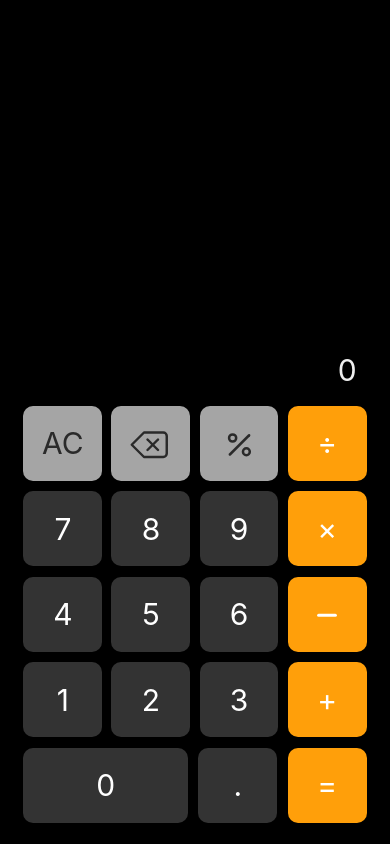
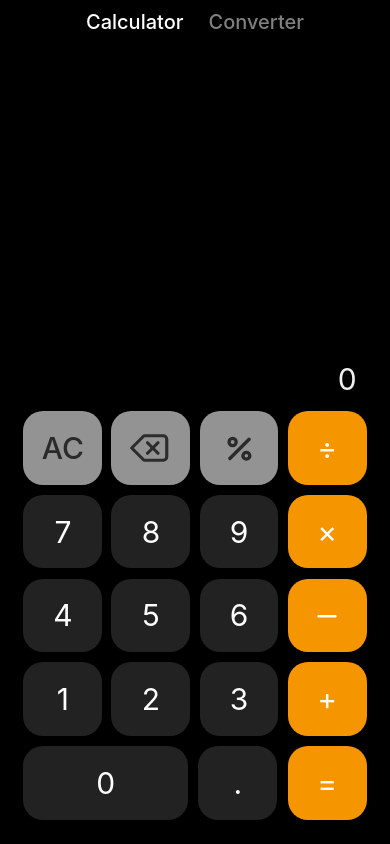
Before and after one commit to vishalkumar1007/React_Native_Calculator_Mobile_App, a React Native app: screen / in a window 390 px wide. Built offline with nearby package versions, Linux system fonts and the light colour scheme.

Commit message:
add converter section.

```diff
--- a/App.tsx
+++ b/App.tsx
@@ -2,27 +2,71 @@
 /* eslint-disable react-native/no-inline-styles */
 
 
-import React from 'react';
-import {StyleSheet, View} from 'react-native';
+import React, { useEffect } from 'react';
+import { StyleSheet, View, Text, TouchableOpacity } from 'react-native';
 import Calculator from './components/Calculator';
-
+import { useState } from 'react';
 
 const styles = StyleSheet.create({
-  main:{
-    width:'100%',
-    height:'100%',
-    display:'flex',
-    justifyContent:'center',
-    alignItems:'center',
-    backgroundColor:'#000000',
+  main: {
+    width: '100%',
+    height: '100%',
+    display: 'flex',
+    justifyContent: 'center',
+    alignItems: 'center',
+    backgroundColor: '#000000',
   },
+  option: {
+    // backgroundColor: 'red',
+    width: '100%',
+    height: '4%',
+    display: 'flex',
+    flexDirection: 'row',
+    justifyContent: 'center',
+    alignItems: 'flex-end',
+    gap: 25
+  },
+  option_text: {
+    fontSize: 20,
+    fontWeight: '500',
+    color:'gray'
+  },
+  output: {
+    // backgroundColor:'yellow',
+    width: '100%',
+    height: '96%'
+  },
+  active:{
+    color:'white',
+  }
 });
 
 function App(): React.JSX.Element {
+  const [activeElement, setActiveElement] = useState('cal');
+
+  function Active(value: string){
+    if(value !== activeElement){
+      setActiveElement(value);
+    }
+  }
+
+
 
   return (
     <View style={styles.main}>
-      <Calculator/>
+      <View style={styles.option}>
+        <TouchableOpacity onPress={() => Active('cal')} disabled={activeElement === 'cal'}>
+          <Text style={[styles.option_text, { color: activeElement==='cal'?'white':'gray' }]}>Calculator</Text>
+        </TouchableOpacity>
+        <TouchableOpacity onPress={() => Active('con')} disabled={activeElement === 'con'}>
+          <Text style={[styles.option_text, { color: activeElement==='con'?'white':'gray' }]}>Converter</Text>
+        </TouchableOpacity>
+      </View>
+      <View style={styles.output}>
+        {
+          activeElement==='cal'?<Calculator />:<View/>
+        }
+      </View>
     </View>
   );
 }
--- a/components/Calculator.js
+++ b/components/Calculator.js
@@ -1,73 +1,30 @@
-
 import React, { useEffect, useState, useRef } from 'react';
 import { SafeAreaView, View, Text, StyleSheet, TextInput, Alert, TouchableOpacity, ScrollView } from 'react-native';
 import { Vibration } from 'react-native';
 import Svg, { Path, Line, Circle } from 'react-native-svg';
 
-
 function Calculator() {
     const scrollViewRef = useRef();
     const [inputLog, setInputLog] = useState('');
-    const [finalOutput, setFinalOutput] = useState(0);
-    const [lastInt, setLastInt] = useState('');
+    const [finalOutput, setFinalOutput] = useState(0)
 
-    // const calculate = ()=>{
-    //     inputLog.forEach(n => {
-    //         let evaluate = null;
-    //         if(['1', '2', '3', '4', '5', '6', '7', '8', '9', '0'].includes(n)){
-    //             let intValue = Number(n);
-    //             let strValue = intValue.toString();
 
-    //             if(strValue.length!==0){
-
-    //             }
-    //         }
-    //         switch (n) {
-    //             case '+':
-    //                 evaluate++;
-    //                 break;
-    //             case '-':
-    //                 evaluate--;
-    //                 break;
-    //             case '/':
-    //                 evaluate/=evaluate;
-    //                 break;
-    //             case '*':
-    //                 evaluate*=evaluate;
-    //                 break;
-    //             case '%':
-    //                 evaluate%=evaluate;
-    //                 break;
-    //         }
-    //     });
-    // }
-
-    const findDuplicate = (str) => {
-        // console.log(str);
-        let cnt = 0;
-        for (const element of str) {
-            if (cnt === 1) {
+    const HandelMultipleDot = (str) => {
+        let dotCnt = 0;
+        for(let i=str.length-1; i>=0; i--){
+            if(dotCnt>=1){
                 return false;
-            } else if (element === '.') {
-                cnt++;
+            }
+            else if(str[i]==='.'){
+                dotCnt++;
             }
         }
         return true;
     }
 
-    // const
 
-    useEffect(() => {
-        console.log('input Log', inputLog);
-        console.log('lastInt', lastInt);
+    const HandelCommonInput = (value) =>{
 
-    }, [inputLog])
-
-    const HandelOnPress = (value) => {
-        Vibration.vibrate(10);
-        switch (value) {
-            case '.':
-                if (findDuplicate(lastInt)) {
         if (['%', '+', '-', '÷', 'x', '.'].includes(value)) {
             const pvrVal = inputLog.length > 0 ? inputLog[inputLog.length - 1] : null;
             if (['%', '+', '-', '÷', 'x', '.'].includes(pvrVal)) {
@@ -78,74 +35,22 @@ function Calculator() {
                 setInputLog(input);
             }
 
-                    } else {
+        }else{
 
             let input = inputLog;
             input += value;
             setInputLog(input);
         }
+    }
 
-                    // ...............................
-
-
-                    if (['%', '+', '-', '÷', 'x'].includes(value)) {
-                        setLastInt('');
-                    } else if (value === '.') {
-                        const isPvrDot = lastInt.length > 0 ? lastInt[lastInt.length - 1] : null;
-                        if (isPvrDot === '.') {
-                            setLastInt(lastInt.substr(0, lastInt.length - 1) + value);
-                        } else {
-                            let onlyInt = lastInt;
-                            onlyInt += value;
-                            setLastInt(onlyInt);
+    const HandelOnPress = (value) => {
+        Vibration.vibrate(10);
+        if (value === '.') {
+            if (HandelMultipleDot(inputLog)) {
+                HandelCommonInput(value);
             }
         } else {
-                        let onlyInt = lastInt;
-                        onlyInt += value;
-                        setLastInt(onlyInt);
-                    }
-                }
-                break;
-
-            default:
-                if (['%', '+', '-', '÷', 'x', '.'].includes(value)) {
-                    const pvrVal = inputLog.length > 0 ? inputLog[inputLog.length - 1] : null;
-                    if (['%', '+', '-', '÷', 'x', '.'].includes(pvrVal)) {
-                        setInputLog(inputLog.substr(0, inputLog.length - 1) + value)
-                    } else {
-                        let input = inputLog;
-                        input += value;
-                        setInputLog(input);
-                    }
-
-                } else {
-
-                    let input = inputLog;
-                    input += value;
-                    setInputLog(input);
-                }
-
-                // ...............................
-
-
-                if (['%', '+', '-', '÷', 'x'].includes(value)) {
-                    setLastInt('');
-                } else if (value === '.') {
-                    const isPvrDot = lastInt.length > 0 ? lastInt[lastInt.length - 1] : null;
-                    if (isPvrDot === '.') {
-                        setLastInt(lastInt.substr(0, lastInt.length - 1) + value);
-                    } else {
-                        let onlyInt = lastInt;
-                        onlyInt += value;
-                        setLastInt(onlyInt);
-                    }
-                } else {
-                    let onlyInt = lastInt;
-                    onlyInt += value;
-                    setLastInt(onlyInt);
-                }
-
-                break;
+            HandelCommonInput(value);
         }
     }
 
@@ -153,10 +58,8 @@ function Calculator() {
         Vibration.vibrate(10);
         if (val === 'AC') {
             setInputLog('');
-            setLastInt('');
         } else if (val === 'X') {
             setInputLog(inputLog.substr(0, inputLog.length - 1))
-            setLastInt(lastInt.substr(0, lastInt.length - 1))
         }
     }
 
@@ -171,15 +74,15 @@ function Calculator() {
     return (
         <SafeAreaView style={styles.calculator_main}>
             <View style={styles.output_view}>
-                <View style={styles.final_output_container}>
+                <View style={styles.input_record}>
                     <ScrollView
-                        contentContainerStyle={styles.final_output}
+                        contentContainerStyle={styles.input_final_record}
                         ref={scrollViewRef}
                     >
                         <Text style={styles.final_output_text}>{inputLog}</Text>
                     </ScrollView>
                 </View>
-                <View style={styles.input_record}>
+                <View style={styles.final_output_container}>
                     <Text style={styles.input_record_text}>{finalOutput}</Text>
                 </View>
             </View>
@@ -198,10 +101,10 @@ function Calculator() {
                                     xmlns="http://www.w3.org/2000/svg"
                                     width={42}
                                     height={42}
-                                    viewBox="1 -1 24 24"
+                                    viewBox="1 0 24 24"
                                     fill="none"
-                                    stroke="#2a2a2a"
-                                    strokeWidth="1.4"
+                                    stroke="#2c2c2c"
+                                    strokeWidth="1.8"
                                     stroke-linecap="round"
                                     stroke-linejoin="round"
                                 >
@@ -212,7 +115,7 @@ function Calculator() {
                         </TouchableOpacity>
 
                         <TouchableOpacity style={styles.cal_btn} onPress={() => { HandelOnPress('%') }}>
-                            <View style={[styles.cal_btn_text, styles.text_black]}>
+                            <View style={[styles.cal_btn_text, styles.text_black]} >
                                 <Svg
                                     xmlns="http://www.w3.org/2000/svg"
                                     width="33"
@@ -220,7 +123,7 @@ function Calculator() {
                                     viewBox="0 -1 24 24"
                                     fill="none"
                                     stroke="#2a2a2a"
-                                    strokeWidth="1.8"
+                                    strokeWidth="2.4"
                                     stroke-linecap="round"
                                     stroke-linejoin="round"
                                 >
@@ -278,7 +181,7 @@ function Calculator() {
                                     viewBox="2 1 20 20"
                                     fill="none"
                                     stroke="white"
-                                    strokeWidth={2.5}
+                                    strokeWidth={2}
                                     strokeLinecap="round"
                                     strokeLinejoin="round"
                                 >
@@ -330,17 +233,14 @@ function Calculator() {
 const styles = StyleSheet.create({
     calculator_main: {
         width: '88%',
-        height: '95%',
+        height: '97%',
         display: 'flex',
         justifyContent: 'space-between',
         alignSelf: 'center',
 
     },
-    output_view: {
-        width: '100%',
-        height: '47%'
-    },
     input_view: {
+        // backgroundColor:'pink',
         width: '100%',
         height: '52%',
 
@@ -364,8 +264,8 @@ const styles = StyleSheet.create({
     cal_btn: {
         width: '23%',
         height: '100%',
-        backgroundColor: '#a5a5a5',
-        borderRadius: 10,
+        backgroundColor: '#939393',
+        borderRadius: 20,
         display: 'flex',
         justifyContent: 'center',
         alignItems: 'center',
@@ -379,44 +279,52 @@ const styles = StyleSheet.create({
         color: 'white'
     },
     cal_btn_operation: {
-        backgroundColor: '#ff9f0a',
+        backgroundColor: '#f59500',
         color: 'white',
     },
     cal_btn_number: {
-        backgroundColor: '#333333',
+        backgroundColor: '#222222',
         color: 'white',
     },
     text_black: {
         color: '#2a2a2a',
+        fontWeight:500
+    },
+
+    // ...................
+
+    output_view: {
+        // backgroundColor:'gray',
+        width: '100%',
+        height: '47%'
     },
     final_output_container: {
-        height: '85%',
+        // backgroundColor:'blue',
         width: '100%',
-        display: 'flex',
-        justifyContent: 'center',
-        alignItems: 'flex-end',
-    },
-    input_record: {
-        width: '100%',
-        height: '15%',
+        height: '13%',
         display: 'flex',
         justifyContent: 'center',
         alignItems: 'flex-end',
         paddingRight: 10,
         overflow: 'scroll',
     },
-    final_output: {
+    input_record: {
+        height: '87%',
+        width: '100%',
+        justifyContent: 'center',
+        alignItems: 'flex-end',
+    },
+    input_final_record: {
+        width: '100%',
+        paddingRight: 10,
+        justifyContent: 'flex-end',
         flexGrow: 1,
-        justifyContent: 'flex-end',
-        alignItems: 'flex-end',
-        paddingRight: 10,
-
-
     },
     final_output_text: {
         fontSize: 45,
         color: 'white',
-        textAlign: 'left'
+        textAlign: 'right',
+        writingDirection: 'rtl',
     },
     input_record_text: {
         fontSize: 30,
```
Lines whose indentation alone changed are shown as unchanged.
